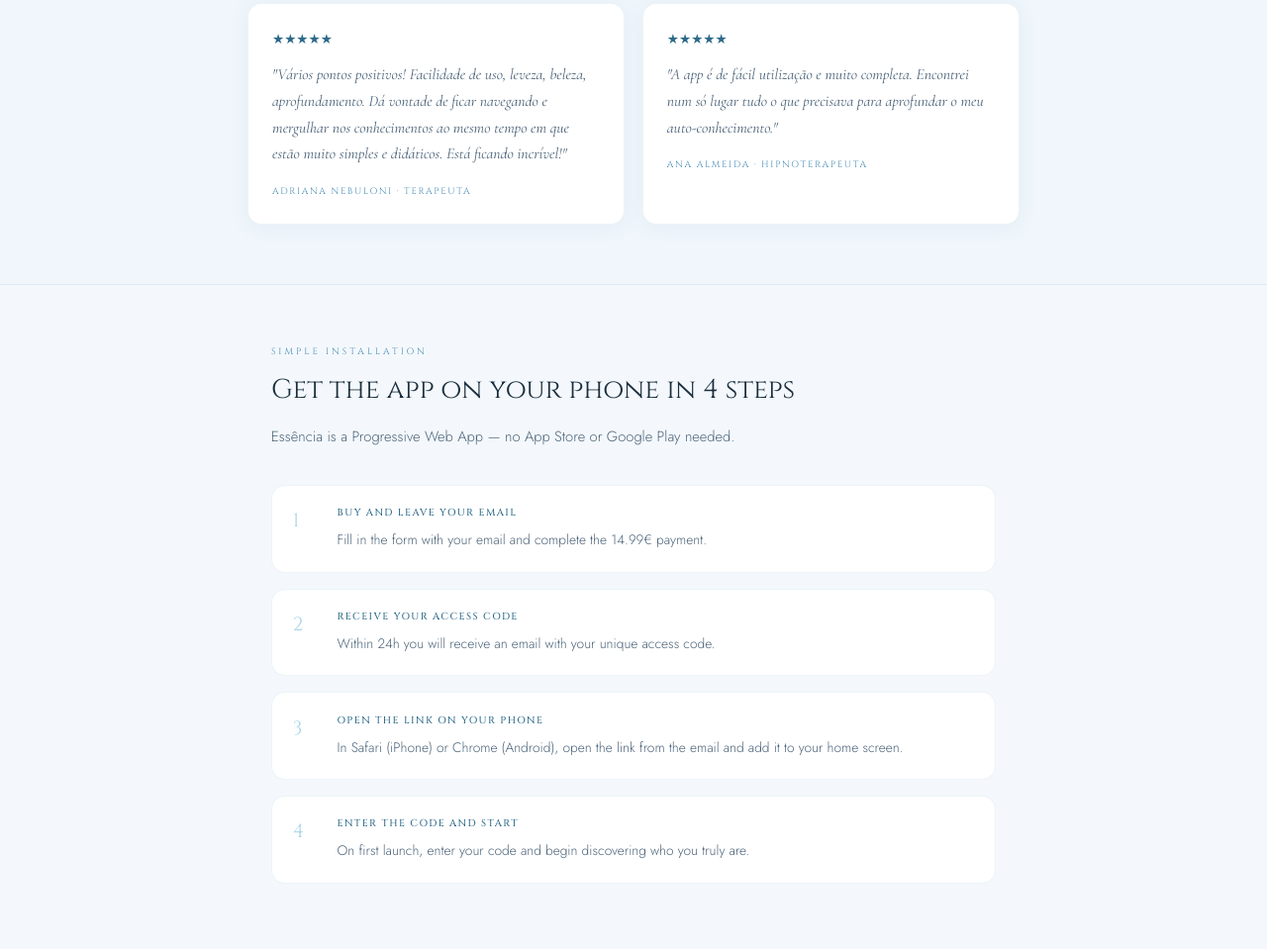
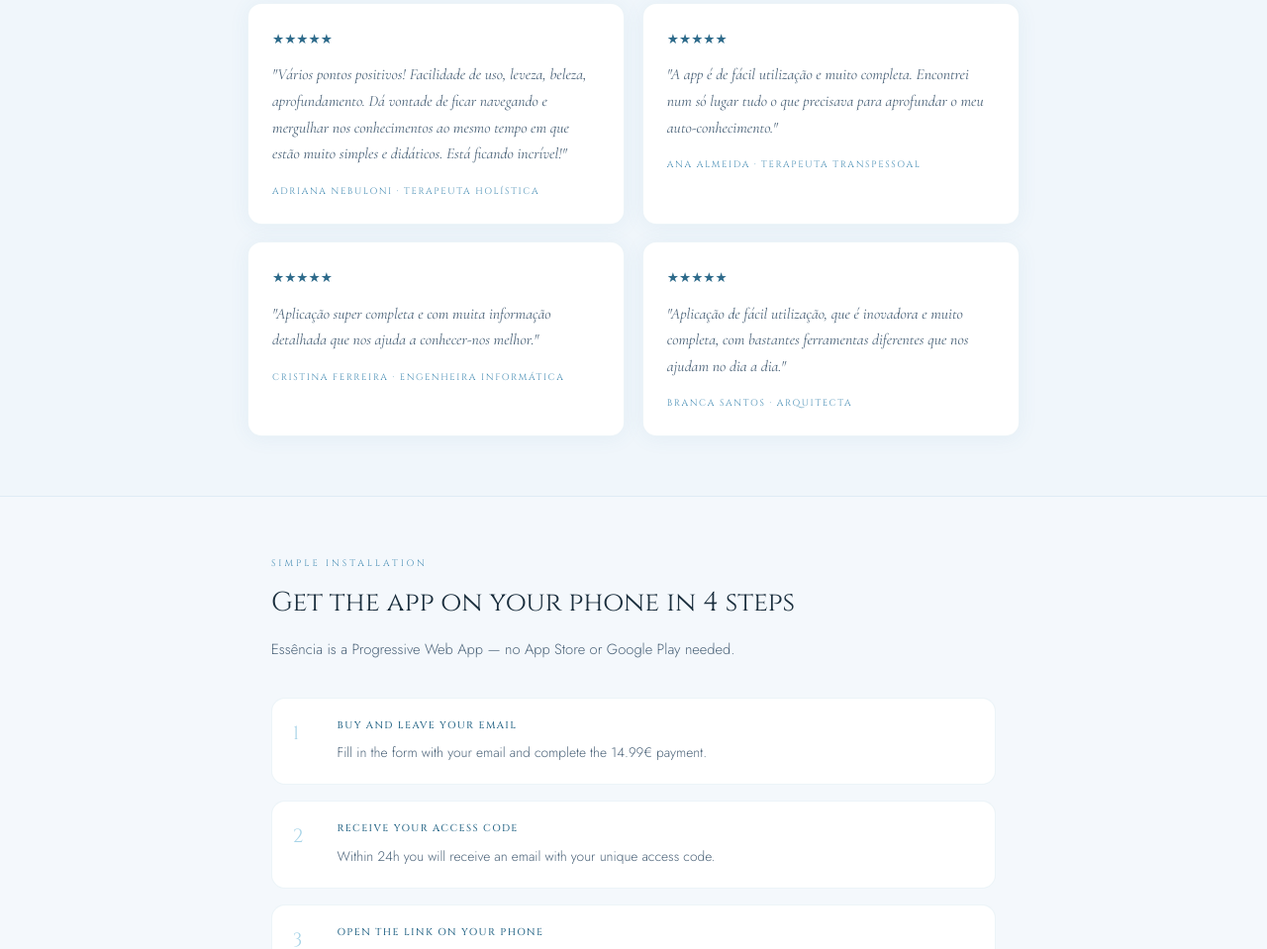
Before and after one commit to tatecheramil/essenciaa, a website: page comprar.html in a window 1280 px wide. Shown: the part 1922-2881 px from the top of the page at 99% size. Drawn offline with nearby package versions, Linux system fonts and the light colour scheme.

Commit message:
Add files via upload

```diff
--- a/comprar.html
+++ b/comprar.html
@@ -174,12 +174,22 @@
       <div class="testimonial-card">
         <p class="testimonial-stars">★★★★★</p>
         <p class="testimonial-text">"Vários pontos positivos! Facilidade de uso, leveza, beleza, aprofundamento. Dá vontade de ficar navegando e mergulhar nos conhecimentos ao mesmo tempo em que estão muito simples e didáticos. Está ficando incrível!"</p>
-        <p class="testimonial-author">Adriana Nebuloni · Terapeuta</p>
+        <p class="testimonial-author">Adriana Nebuloni · Terapeuta Holística</p>
       </div>
       <div class="testimonial-card">
         <p class="testimonial-stars">★★★★★</p>
         <p class="testimonial-text">"A app é de fácil utilização e muito completa. Encontrei num só lugar tudo o que precisava para aprofundar o meu auto-conhecimento."</p>
-        <p class="testimonial-author">Ana Almeida · Hipnoterapeuta</p>
+        <p class="testimonial-author">Ana Almeida · Terapeuta Transpessoal</p>
+      </div>
+      <div class="testimonial-card">
+        <p class="testimonial-stars">★★★★★</p>
+        <p class="testimonial-text">"Aplicação super completa e com muita informação detalhada que nos ajuda a conhecer-nos melhor."</p>
+        <p class="testimonial-author">Cristina Ferreira · Engenheira Informática</p>
+      </div>
+      <div class="testimonial-card">
+        <p class="testimonial-stars">★★★★★</p>
+        <p class="testimonial-text">"Aplicação de fácil utilização, que é inovadora e muito completa, com bastantes ferramentas diferentes que nos ajudam no dia a dia."</p>
+        <p class="testimonial-author">Branca Santos · Arquitecta</p>
       </div>
     </div>
   </div>
```
